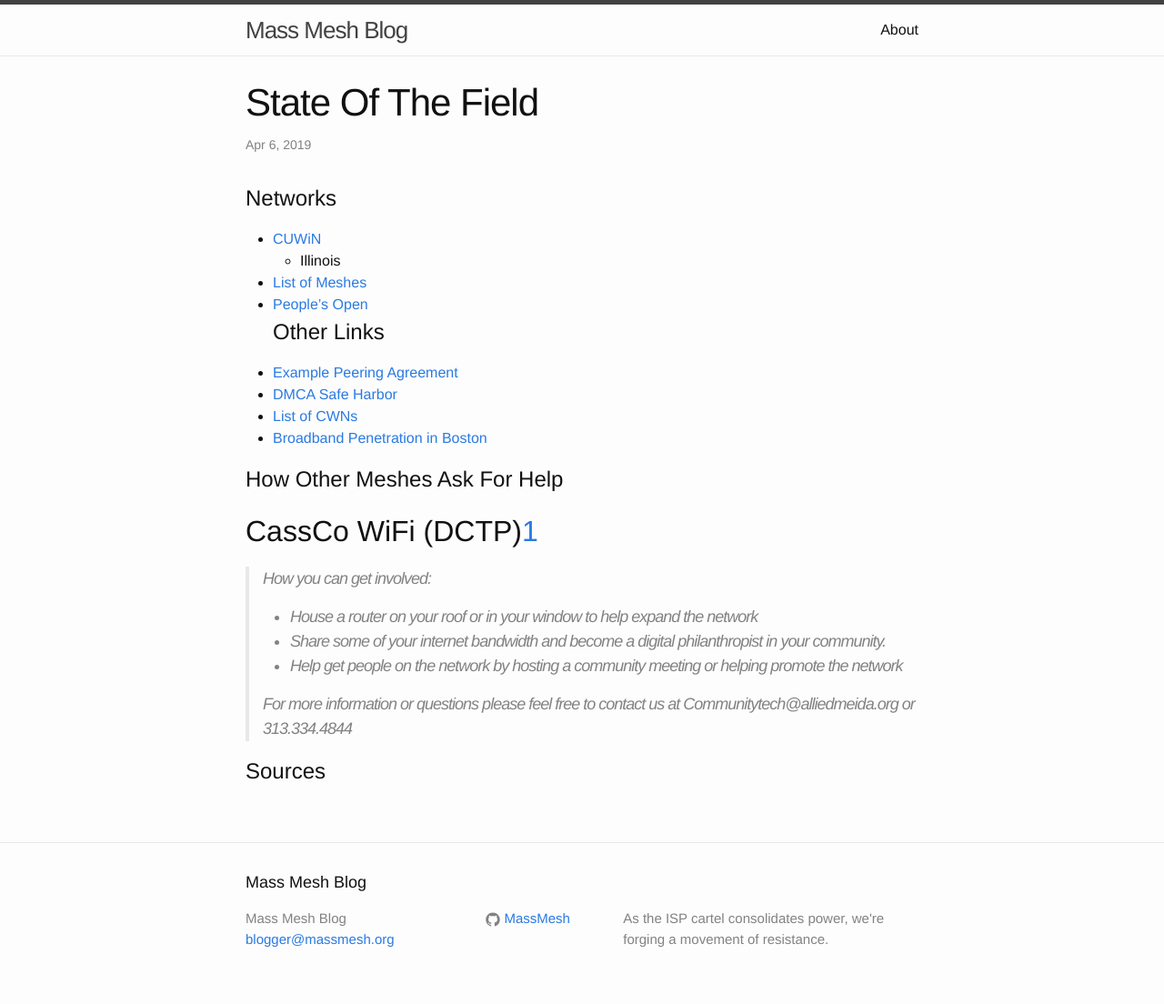
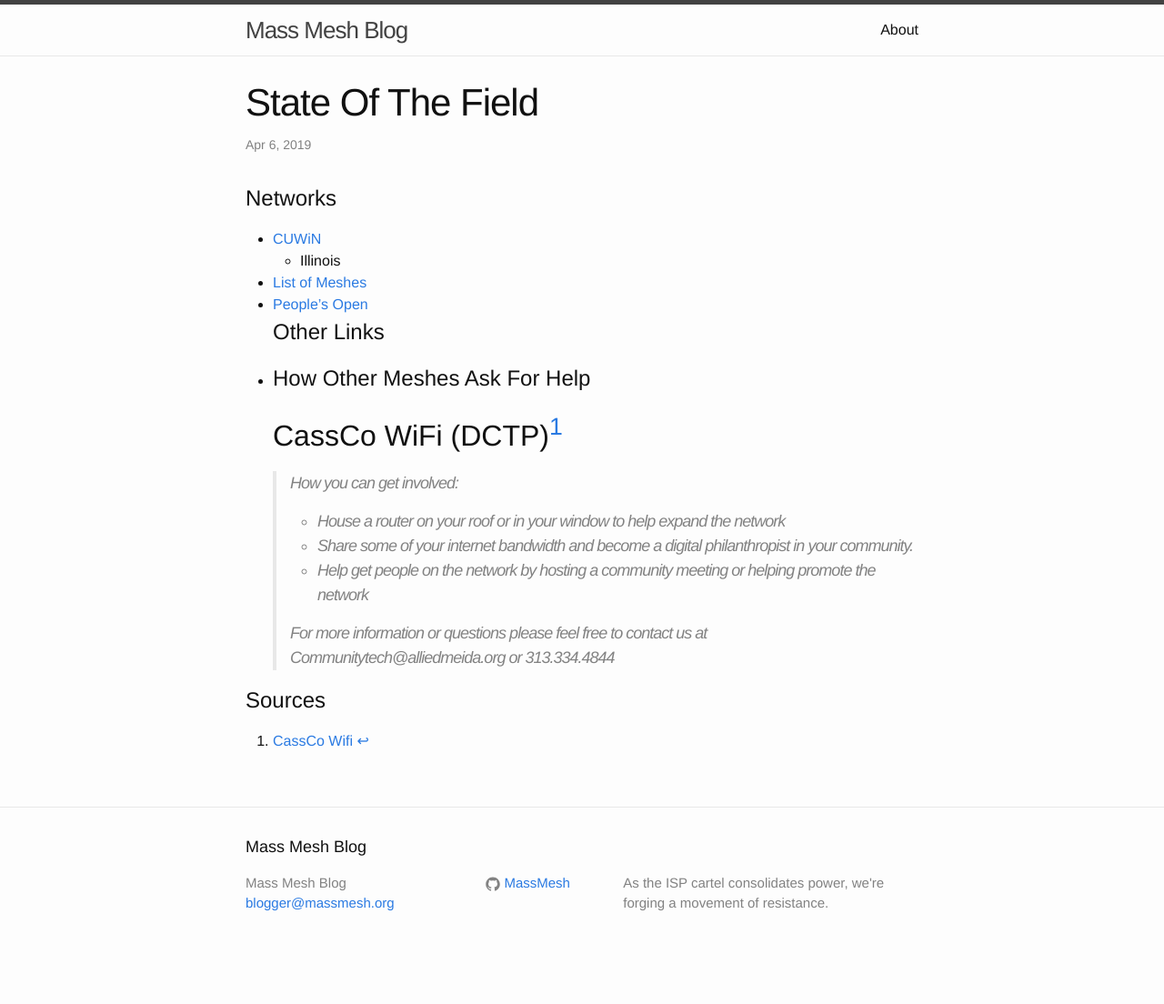
Before and after one commit to MassMesh/blog, a Jekyll site: the page built from _posts/2019-04-06-state-of-the-field.markdown, in a window 1280 px wide. Shown: the whole page at 91% size. Built offline with Jekyll 4.4.1, drawn with Linux system fonts in a browser that asks for light colours; our own code applies the rules of GitHub Pages for plain Markdown files; after the commit the page ends 1065 px from its top, so only the background shows below that.

Commit message:
Update 2019-04-06-state-of-the-field.markdown

```diff
--- a/_posts/2019-04-06-state-of-the-field.markdown
+++ b/_posts/2019-04-06-state-of-the-field.markdown
@@ -4,13 +4,9 @@
 - [List of Meshes](https://sudoroom.org/wiki/Mesh/Other_mesh_projects#Red_Hook_Wifi_-_Brooklyn)
 - [People's Open](https://peoplesopen.net/about/)
 # Other Links
-- [Example Peering Agreement](https://www.freenetworks.org/peering/)
-- [DMCA Safe Harbor](http://digital-law-online.info/lpdi1.0/treatise33.html)
-- [List of CWNs](https://en.wikipedia.org/wiki/List_of_wireless_community_networks_by_region)
-- [Broadband Penetration in Boston](https://broadbandmap.fcc.gov/#/area-summary?version=jun2017&type=county&geoid=25025&tech=acfow&speed=25_3&vlat=42.33152796412563&vlon=-71.09585830978654&vzoom=12.652219773455396)
-
+-
 # How Other Meshes Ask For Help
-## CassCo WiFi (DCTP)[1](1)
+## CassCo WiFi (DCTP)[^1]
 > How you can get involved:
 > - House a router on your roof or in your window to help expand the network
 > - Share some of your internet bandwidth and become a digital philanthropist in your community.
```
Also changed, not shown: other parts of _posts/2019-04-06-state-of-the-field.markdown (+4 -0 lines).
